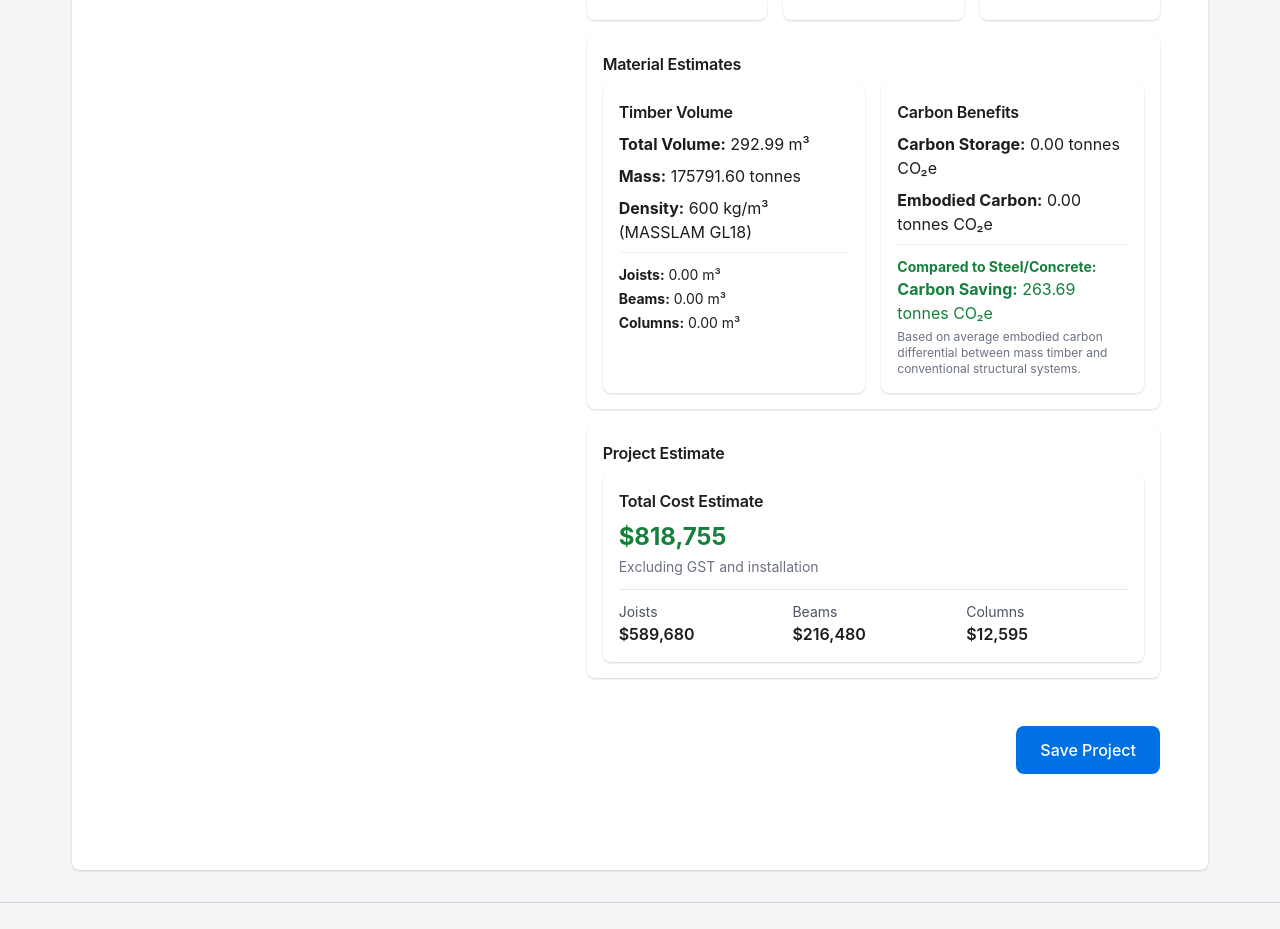
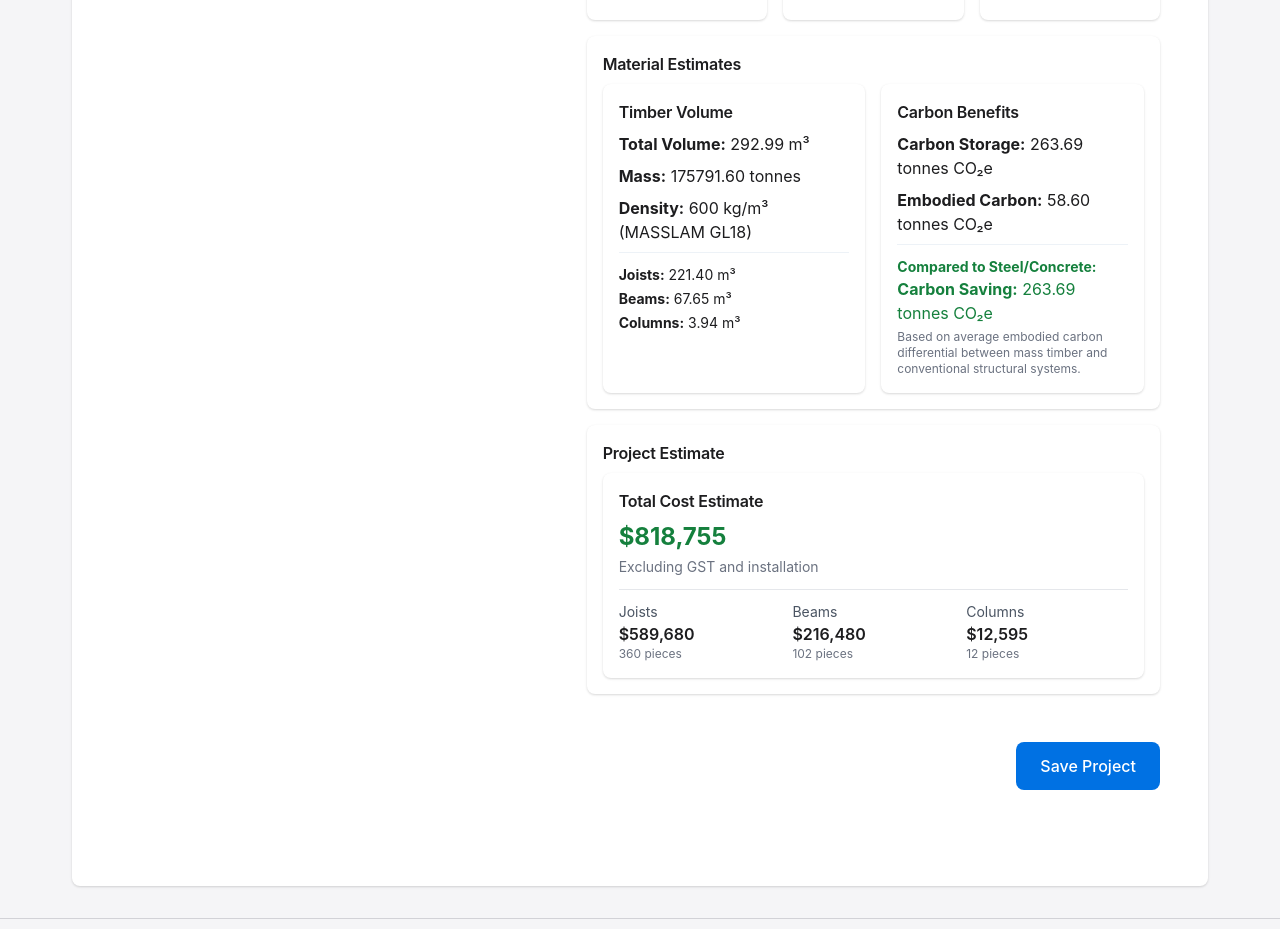
Before and after one commit to Gilbert-Studio-Newbe/MASSLAM-ATC, a Next.js app: page / in a window 1280 px wide. Shown: the part 1704-2633 px from the top of the page. Built offline with nearby package versions, Linux system fonts and the light colour scheme.

Commit message:
Fix Material Estimates display: correct volume references, add carbon calculations, and show element counts

```diff
--- a/src/components/TimberCalculator.js
+++ b/src/components/TimberCalculator.js
@@ -1497,9 +1497,9 @@ export default function TimberCalculator() {
                               <p className="text-sm md:text-base"><strong>Density:</strong> 600 kg/m³ (MASSLAM GL18)</p>
 
                               <div className="mt-3 pt-3 border-t border-gray-200 grid grid-cols-1 gap-1">
-                                <p className="text-xs md:text-sm"><strong>Joists:</strong> {results.joistsVolume?.toFixed(2) || '0.00'} m³</p>
-                                <p className="text-xs md:text-sm"><strong>Beams:</strong> {results.beamsVolume?.toFixed(2) || '0.00'} m³</p>
-                                <p className="text-xs md:text-sm"><strong>Columns:</strong> {results.columnsVolume?.toFixed(2) || '0.00'} m³</p>
+                                <p className="text-xs md:text-sm"><strong>Joists:</strong> {results.elementVolumes?.joists?.toFixed(2) || '0.00'} m³</p>
+                                <p className="text-xs md:text-sm"><strong>Beams:</strong> {results.elementVolumes?.beams?.toFixed(2) || '0.00'} m³</p>
+                                <p className="text-xs md:text-sm"><strong>Columns:</strong> {results.elementVolumes?.columns?.toFixed(2) || '0.00'} m³</p>
                               </div>
                             </div>
                           </div>
@@ -1507,14 +1507,13 @@ export default function TimberCalculator() {
                           <div className="bg-white p-3 md:p-4 rounded-lg shadow">
                             <h5 className="font-semibold mb-2 text-sm md:text-base">Carbon Benefits</h5>
                             <div className="space-y-2">
-                              <p className="text-sm md:text-base"><strong>Carbon Storage:</strong> {results.carbonStorage?.toFixed(2) || '0.00'} tonnes CO₂e</p>
-                              <p className="text-sm md:text-base"><strong>Embodied Carbon:</strong> {results.embodiedCarbon?.toFixed(2) || '0.00'} tonnes CO₂e</p>
+                              <p className="text-sm md:text-base"><strong>Carbon Storage:</strong> {(results.timberVolume * 0.9 || 0).toFixed(2)} tonnes CO₂e</p>
+                              <p className="text-sm md:text-base"><strong>Embodied Carbon:</strong> {(results.timberVolume * 0.2 || 0).toFixed(2)} tonnes CO₂e</p>
 
                               <div className="mt-3 pt-3 border-t border-gray-200">
                                 <p className="text-sm text-green-700"><strong>Compared to Steel/Concrete:</strong></p>
                                 <p className="text-sm md:text-base text-green-700">
-                                  <strong>Carbon Saving:</strong> {results.carbonSavings?.toFixed(2) || '0.00'} tonnes CO₂e
-                                </p>
+                                  <strong>Carbon Saving:</strong> {results.carbonSavings?.toFixed(2) || '0.00'} tonnes CO₂e</p>
                                 <p className="text-xs text-gray-500 mt-1">
                                   Based on average embodied carbon differential between mass timber and conventional structural systems.
                                 </p>
@@ -1538,14 +1537,17 @@ export default function TimberCalculator() {
                             <div>
                               <p className="text-xs md:text-sm text-gray-600">Joists</p>
                               <p className="text-sm md:text-base font-semibold">{formatCurrency(results.costs?.joists || 0)}</p>
+                              <p className="text-xs text-gray-500">{results.elementCounts?.joists || 0} pieces</p>
                             </div>
                             <div>
                               <p className="text-xs md:text-sm text-gray-600">Beams</p>
                               <p className="text-sm md:text-base font-semibold">{formatCurrency(results.costs?.beams || 0)}</p>
+                              <p className="text-xs text-gray-500">{results.elementCounts?.beams || 0} pieces</p>
                             </div>
                             <div>
                               <p className="text-xs md:text-sm text-gray-600">Columns</p>
                               <p className="text-sm md:text-base font-semibold">{formatCurrency(results.costs?.columns || 0)}</p>
+                              <p className="text-xs text-gray-500">{results.elementCounts?.columns || 0} pieces</p>
                             </div>
                           </div>
                         </div>
```
